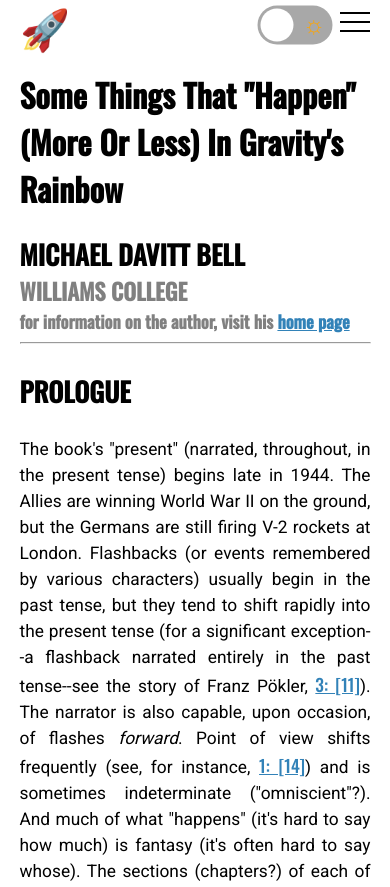
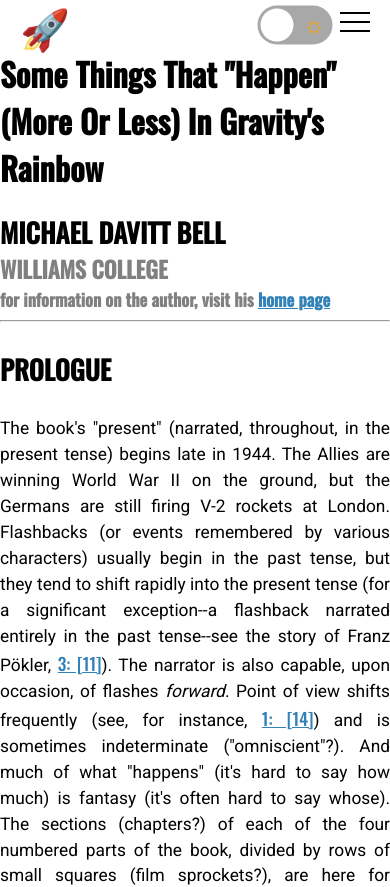
Before and after one commit to ivashchvlad/gravitysrainbowsources, a React app: page /GR in a window 390 px wide. Shown: the top 887 px of the page. Built offline with nearby package versions, Linux system fonts and the light colour scheme.

Commit message:
style and link fixed

```diff
--- a/package.json
+++ b/package.json
@@ -6,7 +6,7 @@
   "scripts": {
     "start": "webpack-dev-server --mode development --open --hot",
     "dev": "webpack-dev-server --open --config webpack.dev.conf.js",
-    "build": "webpack --config build/webpack.build.conf.js",
+    "build": "webpack --config webpack.build.conf.js",
     "predeploy": "npm run build",
     "deploy": "gh-pages -d build",
     "test": "test"
--- a/src/components/MainBoard.tsx
+++ b/src/components/MainBoard.tsx
@@ -26,7 +26,7 @@ export default function MainBoard() {
                 <h4>Links</h4>
                 <div className="sources">
                     <Card imageSrc="https://images-na.ssl-images-amazon.com/images/I/A1dmzhFj+iL.jpg">
-                        <Link to="/">
+                        <Link to="/GR">
                             Some things that "happen" (more or less) in gravity's rainbow
                     </Link>
                     </Card>
--- a/src/scss/grstyle.scss
+++ b/src/scss/grstyle.scss
@@ -9,7 +9,11 @@ body.lock {
 }
 
 main {
-    padding: 50px 5% 0 5%;
+    margin: 50px auto;
+    max-width: 1100px;
+    @media (max-width: 414px) {
+        max-width: 414px;
+    }
 }
 
 h1 {
--- a/webpack.base.conf.js
+++ b/webpack.base.conf.js
@@ -9,7 +9,7 @@ module.exports = {
     output: {
         filename: `[name].[hash].js`,
         path: path.join(__dirname, '/dist'),
-        publicPath: '/'
+        publicPath: './'
     },
     devtool: "source-map",
     resolve: {
--- a/webpack.build.conf.js
+++ b/webpack.build.conf.js
@@ -1,4 +1,4 @@
-const merge = require('webpack-merge')
+const {merge} = require('webpack-merge')
 const baseWebpackConfig = require('./webpack.base.conf')
 
 const buildWebpackConfig = merge(baseWebpackConfig, {
```
